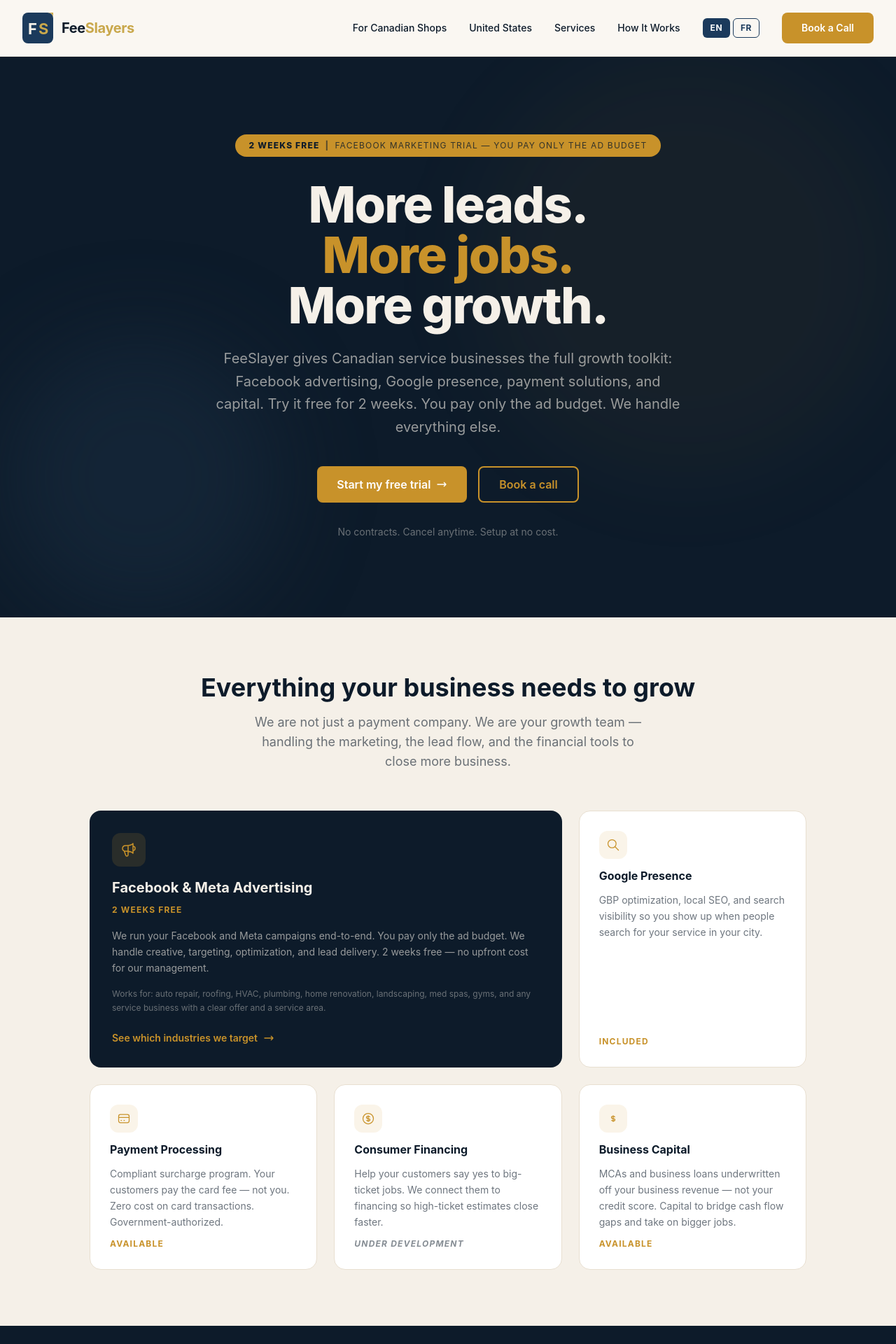
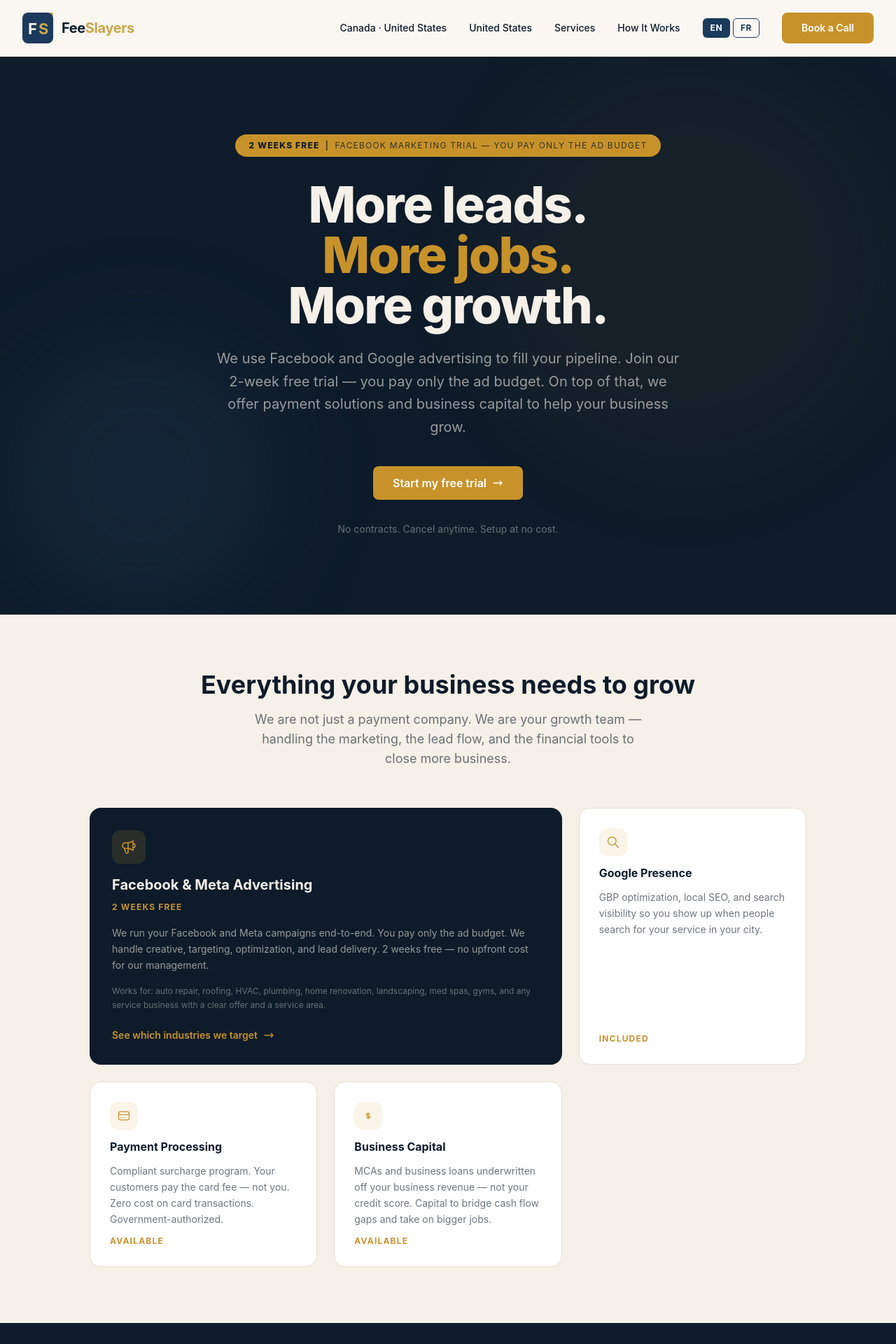
Before and after one commit to primo-commits/webdevfsusa, a Next.js app: page /canada in a window 1280 px wide. Shown: the top 1920 px of the page at 70% size. Built offline with nearby package versions, Linux system fonts and the light colour scheme.

Commit message:
Fix: clarify 2-week trial = advertising only; remove Clover; update Canada hero; simplify contact

```diff
--- a/app/canada/page.tsx
+++ b/app/canada/page.tsx
@@ -98,14 +98,11 @@
               </p>
 
               <div className="flex flex-col sm:flex-row gap-4 justify-center">
-                <Link href="#services" className="btn-gold">
+                <Link href="/landing" className="btn-gold">
                   {t.heroCta}
                   <svg className="w-4 h-4" fill="none" stroke="currentColor" viewBox="0 0 24 24">
                     <path strokeLinecap="round" strokeLinejoin="round" strokeWidth={2} d="M17 8l4 4m0 0l-4 4m4-4H3" />
                   </svg>
-                </Link>
-                <Link href="/landing" className="btn-outline-gold">
-                  {t.heroSubCta}
                 </Link>
               </div>
 
@@ -180,18 +177,6 @@
                 <h3 className="text-base font-bold text-navy">{t.paymentTitle}</h3>
                 <p className="text-navy/60 text-sm leading-relaxed">{t.paymentDesc}</p>
                 <span className="text-xs font-bold text-gold uppercase tracking-widest mt-auto">{t.available}</span>
-              </div>
-
-              {/* Consumer Financing */}
-              <div className="bg-white border border-cream-dark rounded-2xl p-7 flex flex-col gap-3">
-                <div className="w-10 h-10 rounded-xl bg-gold/10 text-gold flex items-center justify-center flex-shrink-0">
-                  <svg className="w-5 h-5" fill="none" stroke="currentColor" viewBox="0 0 24 24">
-                    <path strokeLinecap="round" strokeLinejoin="round" strokeWidth={1.5} d="M12 8c-1.657 0-3 .895-3 2s1.343 2 3 2 3 .895 3 2-1.343 2-3 2m0-8c1.11 0 2.08.402 2.599 1M12 8V7m0 1v8m0 0v1m0-1c-1.11 0-2.08-.402-2.599-1M21 12a9 9 0 11-18 0 9 9 0 0118 0z" />
-                  </svg>
-                </div>
-                <h3 className="text-base font-bold text-navy">{t.financingTitle}</h3>
-                <p className="text-navy/60 text-sm leading-relaxed">{t.financingDesc}</p>
-                <span className="text-xs font-bold text-navy/50 uppercase tracking-widest mt-auto italic">{t.underDev}</span>
               </div>
 
               {/* Business Capital */}
@@ -305,12 +290,9 @@
                 {t.contactSubtitle}
               </p>
               <div className="flex flex-col sm:flex-row gap-4 justify-center mb-8">
-                <a href="tel:+13025205447" className="btn-gold">
+                <Link href="/landing" className="btn-gold">
                   {t.contactCta}
-                </a>
-                <a href="mailto:info@feeslayers.com" className="btn-outline-gold">
-                  {t.contactEmail}
-                </a>
+                </Link>
               </div>
               <p className="text-xs text-cream/30">
                 {t.contactDisclaimer}
--- a/app/page.tsx
+++ b/app/page.tsx
@@ -51,7 +51,7 @@
                   We develop.<br />We build.<br />You sell.
                 </h2>
                 <p className="text-sm text-navy/60 mb-6">
-                  Facebook advertising, Google presence, consumer financing, and payment solutions for Canadian service businesses.
+                  Facebook and Google advertising, payment solutions, and business capital for Canadian service businesses. 2-week free trial on advertising.
                 </p>
                 <div className="inline-flex items-center gap-2 text-gold font-semibold text-sm group-hover:gap-3 transition-all">
                   Explore Canada
@@ -76,7 +76,7 @@
                   More customers.<br />More capital.<br />More growth.
                 </h2>
                 <p className="text-sm text-cream/60 mb-6">
-                  The full growth bundle at <span className="text-gold font-bold">$99/mo</span>: GBP, ads, financing, processing, capital &amp; Clover hardware.
+                  The payment growth bundle at <span className="text-gold font-bold">$99/mo</span>: processing, financing, and capital. Advertising quoted separately — Facebook/Meta comes with 2 weeks free.
                 </p>
                 <div className="inline-flex items-center gap-2 text-gold font-semibold text-sm group-hover:gap-3 transition-all">
                   Explore United States
--- a/app/us/page.tsx
+++ b/app/us/page.tsx
@@ -137,11 +137,7 @@
                         <path strokeLinecap="round" strokeLinejoin="round" strokeWidth={1.5} d="M12 8c-1.657 0-3 .895-3 2s1.343 2 3 2 3 .895 3 2-1.343 2-3 2m0-8c1.11 0 2.08.402 2.599 1M12 8V7m0 1v8m0 0v1m0-1c-1.11 0-2.08-.402-2.599-1" />
                       </svg>
                     )}
-                    {service.title === "Clover Hardware" && (
-                      <svg className="w-7 h-7" fill="none" stroke="currentColor" viewBox="0 0 24 24">
-                        <path strokeLinecap="round" strokeLinejoin="round" strokeWidth={1.5} d="M9.75 17L9 20l-1 1h8l-1-1-.75-3M3 13h18M5 17h14a2 2 0 002-2V5a2 2 0 00-2-2H5a2 2 0 00-2 2v10a2 2 0 002 2z" />
-                      </svg>
-                    )}
+
                   </div>
                   <div>
                     <h3 className={"text-lg font-bold mb-1 " + (service.featured ? "text-cream" : "text-navy")}>
--- a/lib/translations.ts
+++ b/lib/translations.ts
@@ -10,8 +10,8 @@
       about: "About",
       contact: "Contact",
       getStarted: "Get Started",
-      us: "For US Shops",
-      canada: "For Canadian Shops",
+      us: "United States",
+      canada: "Canada · United States",
       bookCall: "Book a Call",
     },
 
@@ -222,7 +222,7 @@
       headlineLine2: "More jobs.",
       headlineLine3: "More growth.",
       heroSubtitle:
-        "The full growth bundle at $99/month: Google presence, payment processing, consumer financing, business capital, and Clover hardware. Plus Facebook and Meta advertising — 2 weeks free. You pay only the ad budget. We handle everything else.",
+        "The payment growth bundle at $99/month: payment processing, consumer financing, and business capital. Advertising is quoted separately based on your goals — and Facebook/Meta comes with 2 weeks free. You pay only the ad budget.",
       heroCta: "See the full bundle",
       heroSubCta: "Book a call",
       priceAnchor: "$99",
@@ -260,11 +260,7 @@
           desc: "CashBuoy MCAs underwritten off your business statements, not your credit score. Grow without the credit gate.",
           highlight: "Via CashBuoy",
         },
-        {
-          title: "Clover Hardware",
-          desc: "Clover Flex terminal. No lease, no hidden fees. Your customers can pay however they want.",
-          highlight: "No lease",
-        },
+
       ],
 
       // How It Works (US page version)
@@ -370,7 +366,7 @@
       heroLine2: "More jobs.",
       heroLine3: "More growth.",
       heroSubtitle:
-        "FeeSlayer gives Canadian service businesses the full growth toolkit: Facebook advertising, Google presence, payment solutions, and capital. Try it free for 2 weeks. You pay only the ad budget. We handle everything else.",
+        "We use Facebook and Google advertising to fill your pipeline. Join our 2-week free trial — you pay only the ad budget. On top of that, we offer payment solutions and business capital to help your business grow.",
       heroCta: "Start my free trial",
       heroSubCta: "Book a call",
       heroTrust: "No contracts. Cancel anytime. Setup at no cost.",
```
